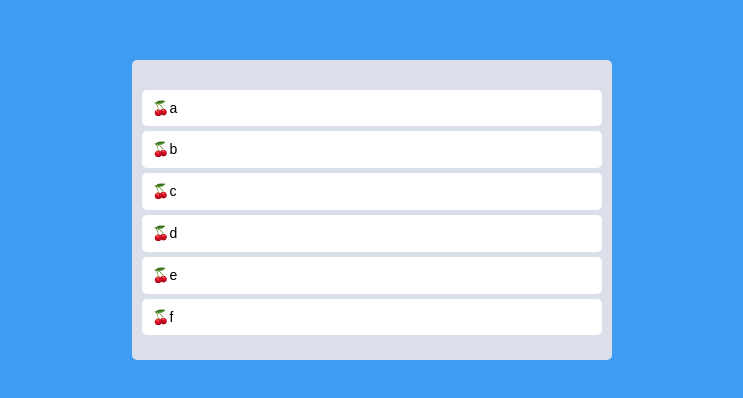
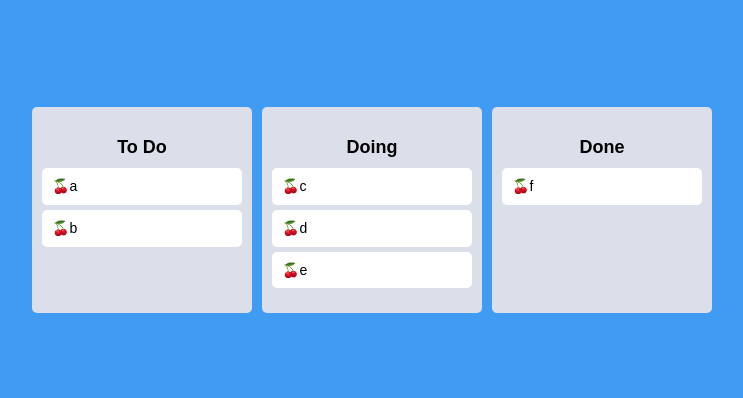
Before and after one commit to jw1011/trello-clone, a React (Create React App) app: page / in a window 1280 px wide. Shown: the part 190-588 px from the top of the page, without its empty margins (268-1011 px from the left). Built offline with nearby package versions, Linux system fonts and the light colour scheme.

Commit message:
Same Board Movement

```diff
--- a/src/App.tsx
+++ b/src/App.tsx
@@ -1,12 +1,12 @@
-import { DragDropContext, DropResult, Droppable } from "@hello-pangea/dnd";
+import { DragDropContext, DropResult } from "@hello-pangea/dnd";
 import { useRecoilState } from "recoil";
 import styled from "styled-components";
 import { toDoState } from "./atoms";
-import DraggableCard from "./Components/DraggableCard";
+import Board from "./Components/Board";
 
 const Wrapper = styled.div`
   display: flex;
-  max-width: 480px;
+  max-width: 680px;
   width: 100%;
   margin: 0 auto;
   justify-content: center;
@@ -16,14 +16,9 @@
 
 const Boards = styled.div`
   display: grid;
+  gap: 10px;
   width: 100%;
-  grid-template-columns: repeat(1, 1fr);
-`;
-const Board = styled.div`
-  padding: 30px 10px 20px 10px;
-  border-radius: 5px;
-  background-color: ${(props) => props.theme.boardColor};
-  min-height: 200px;
+  grid-template-columns: repeat(3, 1fr);
 `;
 
 function App() {
@@ -31,29 +26,22 @@
   const onDragEnd = ({ draggableId, destination, source }: DropResult) => {
     if (!destination) return;
 
-    setToDos((oldToDos) => {
-      const toDosCopy = [...oldToDos];
-      // 1)Delete item on source.index
-      toDosCopy.splice(source.index, 1);
-      // 2) Put back the item on the destination.index
-      toDosCopy.splice(destination?.index, 0, draggableId);
-      return toDosCopy;
-    });
+    // setToDos((oldToDos) => {
+    //   const toDosCopy = [...oldToDos];
+    //   // 1)Delete item on source.index
+    //   toDosCopy.splice(source.index, 1);
+    //   // 2) Put back the item on the destination.index
+    //   toDosCopy.splice(destination?.index, 0, draggableId);
+    //   return toDosCopy;
+    // });
   };
   return (
     <DragDropContext onDragEnd={onDragEnd}>
       <Wrapper>
         <Boards>
-          <Droppable droppableId="one">
-            {(magic) => (
-              <Board ref={magic.innerRef} {...magic.droppableProps}>
-                {toDos.map((toDo, index) => (
-                  <DraggableCard key={toDo} index={index} toDo={toDo} />
-                ))}
-                {magic.placeholder}
-              </Board>
-            )}
-          </Droppable>
+          {Object.keys(toDos).map((boardId) => (
+            <Board boardId={boardId} key={boardId} toDos={toDos[boardId]} />
+          ))}
         </Boards>
       </Wrapper>
     </DragDropContext>
--- /dev/null
+++ b/src/Components/Board.tsx
@@ -0,0 +1,41 @@
+import { Droppable } from "@hello-pangea/dnd";
+import DraggableCard from "./DraggableCard";
+import styled from "styled-components";
+
+const Wrapper = styled.div`
+  padding: 30px 10px 20px 10px;
+  border-radius: 5px;
+  background-color: ${(props) => props.theme.boardColor};
+  min-height: 200px;
+`;
+const Title = styled.h2`
+  text-align: center;
+  font-weight: 600;
+  margin-bottom: 10px;
+  font-size: 18px;
+`;
+
+interface IBoardProps {
+  toDos: string[];
+  boardId: string;
+}
+
+function Board({ toDos, boardId }: IBoardProps) {
+  return (
+    <Wrapper>
+      <Title>{boardId}</Title>
+      <Droppable droppableId={boardId}>
+        {(magic) => (
+          <div ref={magic.innerRef} {...magic.droppableProps}>
+            {toDos.map((toDo, index) => (
+              <DraggableCard key={toDo} index={index} toDo={toDo} />
+            ))}
+            {magic.placeholder}
+          </div>
+        )}
+      </Droppable>
+    </Wrapper>
+  );
+}
+
+export default Board;
--- a/src/atoms.tsx
+++ b/src/atoms.tsx
@@ -1,6 +1,14 @@
-import { atom, selector } from "recoil";
+import { atom } from "recoil";
 
-export const toDoState = atom({
+interface IToDoState {
+  [key: string]: string[];
+}
+
+export const toDoState = atom<IToDoState>({
   key: "toDo",
-  default: ["a", "b", "c", "d", "e", "f"],
+  default: {
+    "To Do": ["a", "b"],
+    Doing: ["c", "d", "e"],
+    Done: ["f"],
+  },
 });
```
